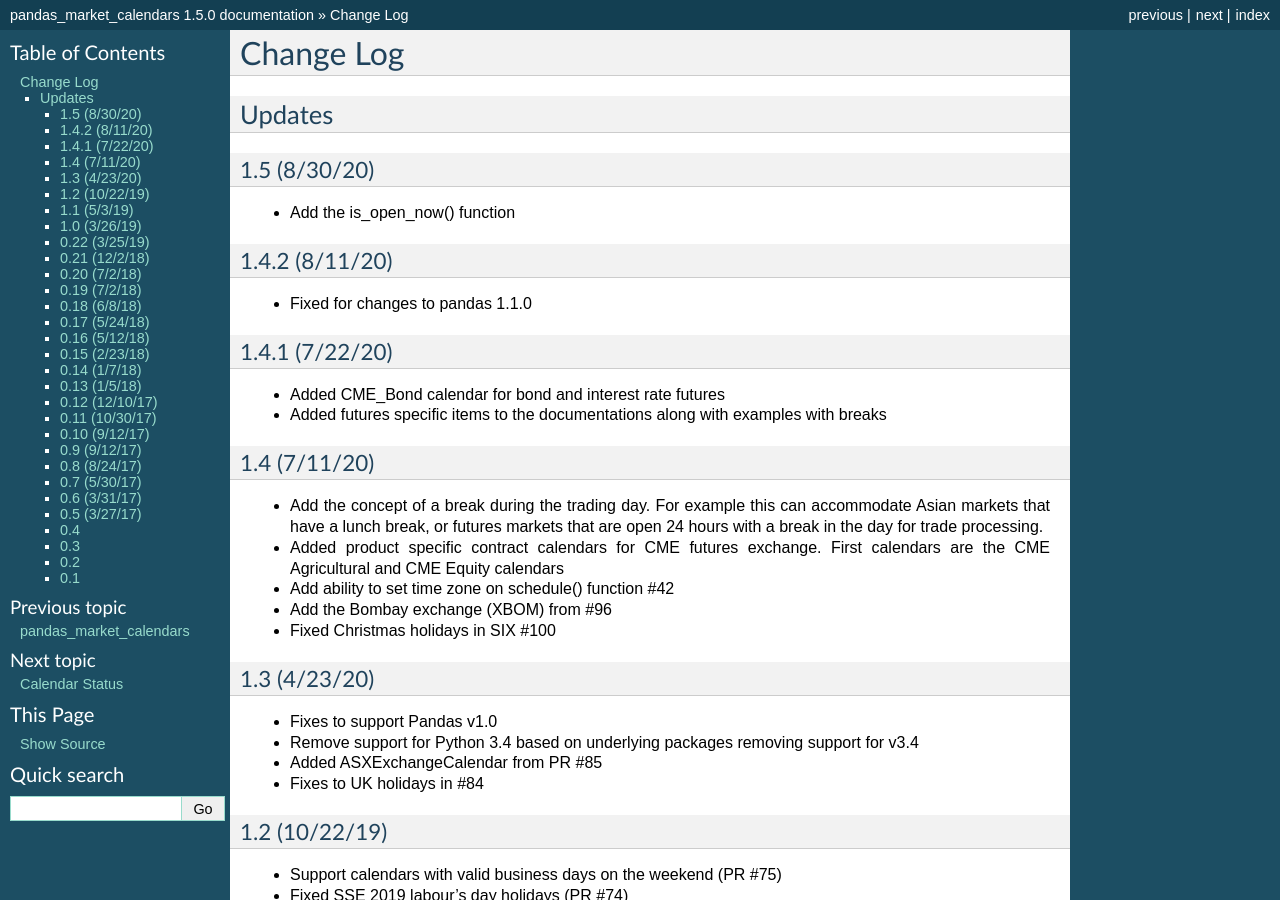
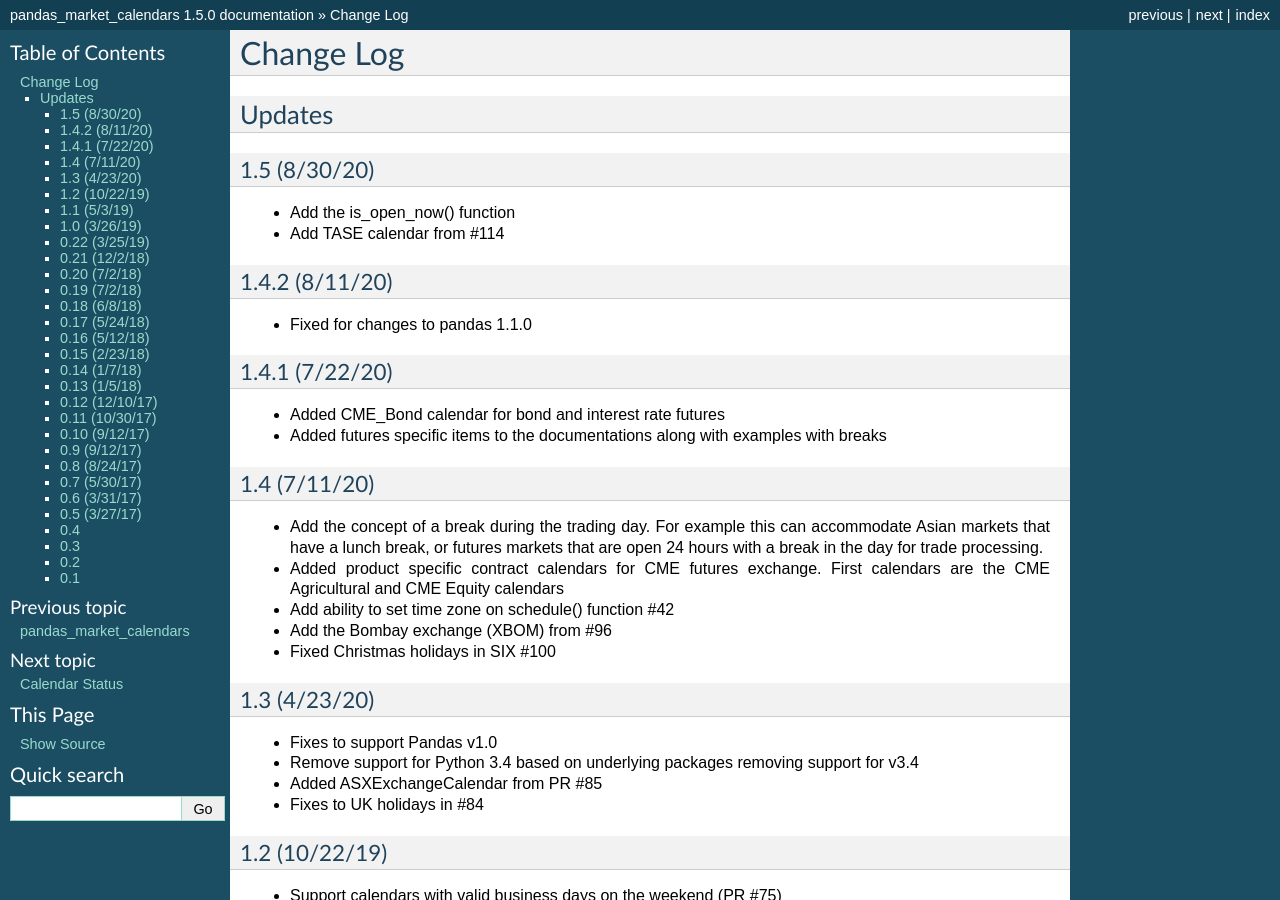
Before and after one commit to rsheftel/pandas_market_calendars, a Sphinx documentation site: the page built from docs/change_log.rst, in a window 1280 px wide and 900 px high. Built offline with Sphinx 7.4.7, drawn with Linux system fonts in a browser that asks for light colours.

Commit message:
Update for TASE

```diff
--- a/docs/calendars.rst
+++ b/docs/calendars.rst
@@ -16,6 +16,7 @@
 Exchange  SIX    SIXExchangeCalendar     Yes        oliverfu89
 Exchange  OSE    OSEExchangeCalendar     Yes        busteren
 Exchange  SSE    SSEExchangeCalendar     Yes        keli
+Exchange  TASE   TASEExchangeCalendar               gabglus
 Exchange  HKEX   HKEXExchangeCalendar    Yes        1dot75cm
 Exchange  ASX    ASXExchangeCalendar                pulledlamb
 Exchange  XBOM   XBOMExchangeCalendar               rakesh1988
--- a/docs/change_log.rst
+++ b/docs/change_log.rst
@@ -6,6 +6,7 @@
 1.5 (8/30/20)
 ~~~~~~~~~~~~~
 - Add the is_open_now() function
+- Add TASE calendar from #114
 
 1.4.2 (8/11/20)
 ~~~~~~~~~~~~~~~
```
